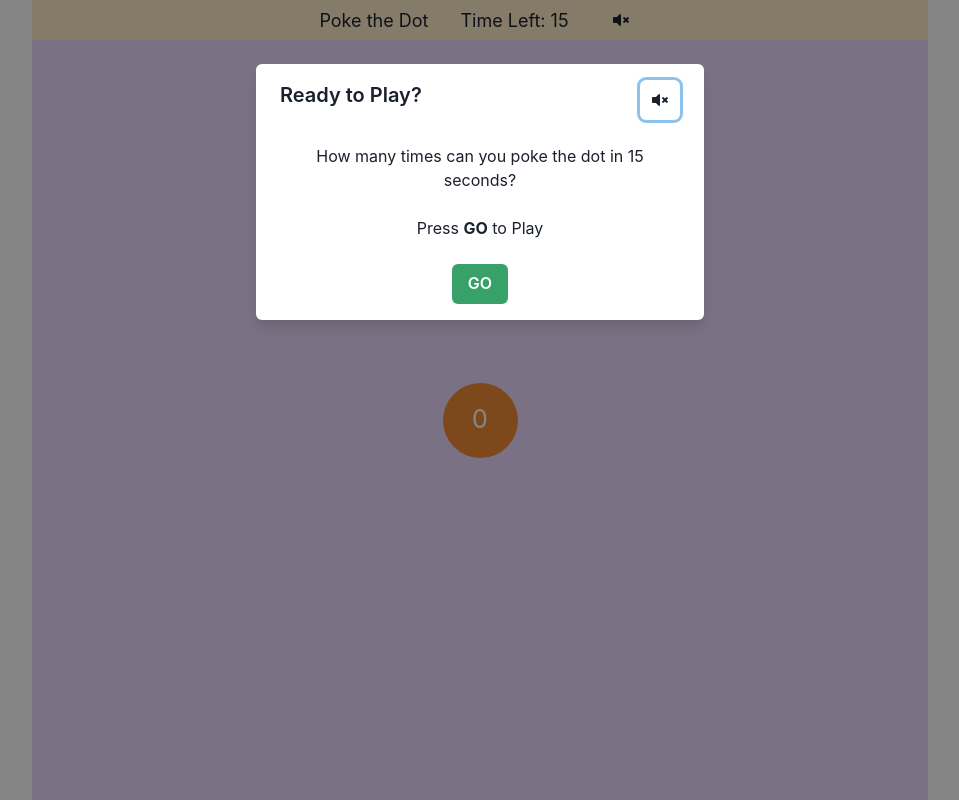
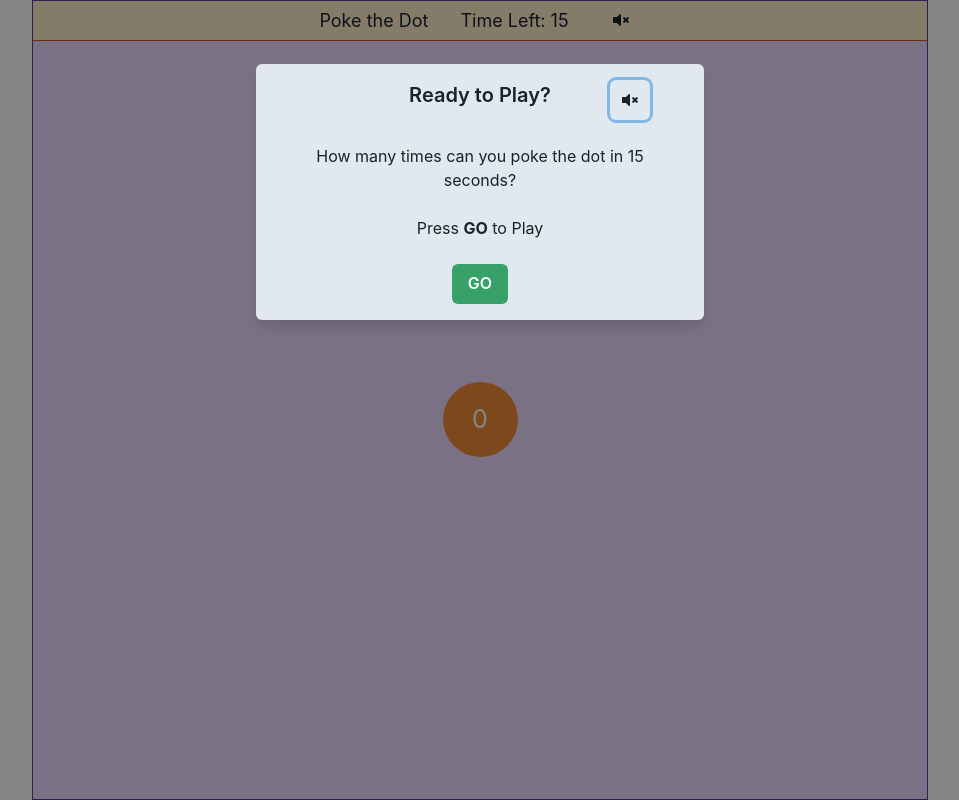
Before and after one commit to 25747/poke-the-dot, a React (Vite) app: page / in a window 1280 px wide. Shown: the whole page, without its empty margins (160-1119 px from the left). Built offline with nearby package versions, Linux system fonts and the light colour scheme; no server answers.

Commit message:
style changes
small changes to styles. updated pokebutton initialization

```diff
--- a/src/App.jsx
+++ b/src/App.jsx
@@ -8,7 +8,15 @@ function App() {
   return (
     <>
       <Container centerContent overflow="hidden">
-        <VStack position="fixed" height="100%" w="100%" maxW="4xl" spacing={0}>
+        <VStack
+          position="fixed"
+          height="100%"
+          w="100%"
+          maxW="4xl"
+          spacing={0}
+          borderWidth="1px"
+          borderColor="purple.700"
+        >
           <Header />
           <GameBody />
         </VStack>
--- a/src/components/Header.jsx
+++ b/src/components/Header.jsx
@@ -13,6 +13,8 @@ const Header = () => {
       h="5%"
       bgColor="orange.100"
       spacing={8}
+      borderBottomWidth="1px"
+      borderColor="orange.600"
     >
       <Text fontSize="18px">Poke the Dot</Text>
       <Text fontSize="18px">Time Left: {countdown}</Text>
--- a/src/components/ModalWindow.jsx
+++ b/src/components/ModalWindow.jsx
@@ -8,6 +8,8 @@ import {
   ModalOverlay,
   ModalBody,
   Text,
+  Spacer,
+  Box,
 } from "@chakra-ui/react";
 import { GameStateContext } from "../contexts/GameStateContext";
 import MuteButton from "./MuteButton";
@@ -31,9 +33,14 @@ const ModalWindow = () => {
   return (
     <Modal isOpen={!isRunning}>
       <ModalOverlay />
-      <ModalContent>
-        <ModalHeader display="flex" justifyContent="space-between">
-          {count === 0 ? "Ready to Play?" : "Play Again!"}
+      <ModalContent bg="gray.200">
+        <ModalHeader
+          display="flex"
+          align="center"
+          justifyContent="space-around"
+        >
+          <Box w="40px" />
+          <Text>{count === 0 ? "Ready to Play?" : "Play Again!"}</Text>
           <MuteButton />
         </ModalHeader>
         <ModalBody>
--- a/src/components/PokeButton.jsx
+++ b/src/components/PokeButton.jsx
@@ -5,13 +5,18 @@ import { SoundsContext } from "../contexts/SoundsContext";
 import getRandomNumber from "../utils/getRandomNumber";
 
 const PokeButton = ({ dimensions }) => {
-  const [buttonTop, setButtonTop] = React.useState(0);
-  const [buttonLeft, setButtonLeft] = React.useState(0);
   const { count, setCount, countdown, isRunning, setIsRunning, dotSize } =
     React.useContext(GameStateContext);
-
   const { playBubble, setBubblePlayback, soundEnabled } =
     React.useContext(SoundsContext);
+
+  const [buttonTop, setButtonTop] = React.useState(
+    (dimensions.contentBox.height - dotSize) / 2
+  );
+  const [buttonLeft, setButtonLeft] = React.useState(
+    (dimensions.contentBox.width - dotSize) / 2
+  );
+  //initialize bubble at center of game body
 
   React.useEffect(() => {
     if (dimensions && !isRunning) {
--- a/src/contexts/GameStateContext.jsx
+++ b/src/contexts/GameStateContext.jsx
@@ -33,7 +33,7 @@ const GameStateProvider = ({ children }) => {
       }
     } else if (soundEnabled) playBell();
   }, [isRunning]);
-  //thought it was simplest to just control start/stop sounds here, since they are based on gamestate
+  //thought it was simplest to just control the begin/end sounds here, since they are based on gamestate
 
   return (
     <GameStateContext.Provider
```
